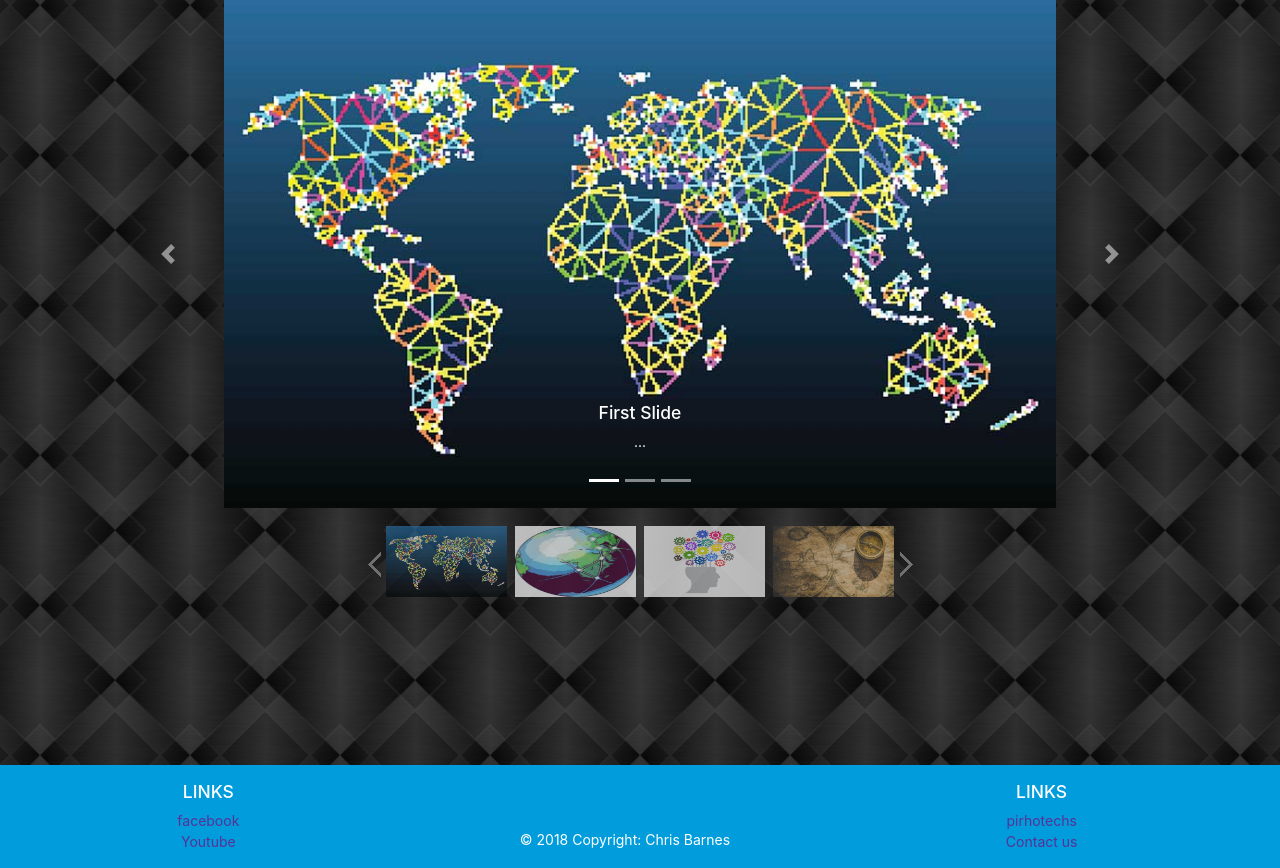
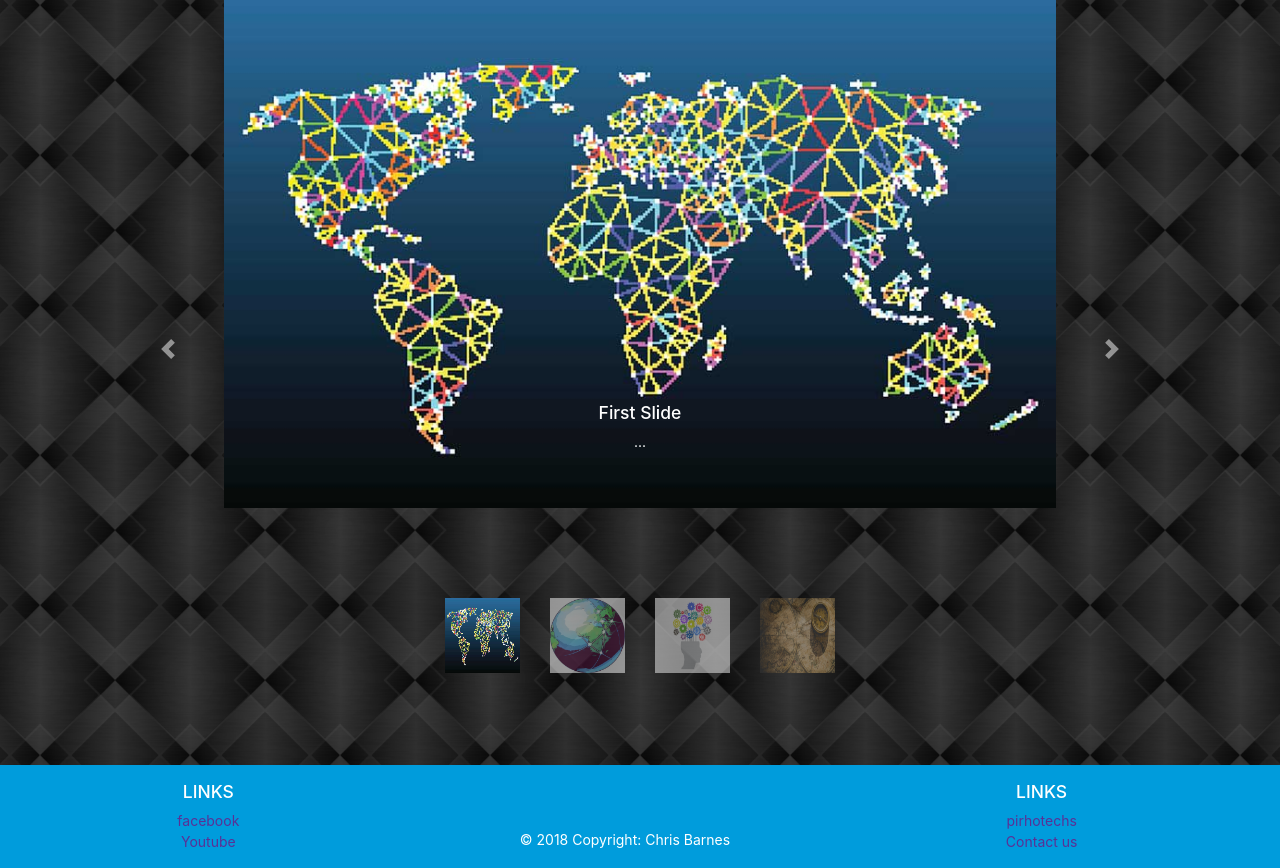
Before and after one commit to ChrisBarnes2000-MS-DU/BEW1.2-Contractor, a Django app: page / in a window 1280 px wide. Shown: the part 108-976 px from the top of the page. Run offline with Django 3.2, Linux system fonts and the light colour scheme; some libraries are stand-ins or nearby versions.

Commit message:
fixed favicon and slideshow display

```diff
--- a/static/style.css
+++ b/static/style.css
@@ -25,35 +25,10 @@ label {
     color: red;
 }
 
-#slideleft {
-    float: left;
-    width: 20px;
-    height: 80px;
-    background: url('slideshow/display/scroll-left.png') no-repeat center;
+.carousel-indicators li{
+    width: 75px;
+    height: 75px;
+    margin-left: 15px;
+    margin-right: 15px;
+    text-indent: 0px;
 }
-
-#slideright {
-    float: right;
-    width: 20px;
-    height: 80px;
-    background: url('slideshow/display/scroll-right.png') no-repeat center;
-}
-
-#slideleft:hover, #slideright:hover {
-    background-color: #000;
-}
-
-#slider {
-    position: relative;
-    width: 512px;
-    height: 80px;
-    overflow: hidden;
-}
-
-#slider img {
-    cursor: pointer;
-    padding: 2px;
-    width: 125px;
-    height: 75px;
-    opacity: 0.7;
-}
--- a/templates/base.html
+++ b/templates/base.html
@@ -4,7 +4,7 @@
 <head>
     <meta charset="UTF-8">
     <meta name="viewport" content="width=device-width, initial-scale=1.0, shrink-to-fit=no">
-    <link rel="shortcut icon" href="static/images/favicon.ico">
+    <link rel="shortcut icon" type="image/png" href="{% static 'favicon.ico' %}" />
     <meta http-equiv="X-UA-Compatible" content="ie=edge">
     <!-- BOOTSTRAP THEME -->
     <link rel="stylesheet" href="https://stackpath.bootstrapcdn.com/bootstrap/4.3.1/css/bootstrap.min.css">
--- a/templates/index.html
+++ b/templates/index.html
@@ -2,8 +2,8 @@
 {% extends 'base.html' %}
 
 {% block content %}
-<div id="carouselExampleControls" class="carousel slide" data-ride="carousel">
-    <div class="carousel-inner">
+<div id="carouselExampleIndicators" class="carousel slide" data-ride="carousel">
+    <div class="carousel-inner" style="height: 700px;">
         <div class="carousel-item active">
             <img src="static/slideshow/Image1.png" alt="First Slide" class="d-block w-75 m-auto clear">
             <div class="carousel-caption d-none d-md-block">
@@ -13,7 +13,7 @@
             <!-- https://encrypted-tbn0.gstatic.com/images?q=tbn%3AANd9GcR9jY4uLZ-xpgbE_tRzZ3r92l3hvLmLKoRUFLOq-LWrIjZfO8nK" -->
         </div>
         <div class="carousel-item ">
-            <img src="static/slideshow/Image2.png" alt="Second Slide" class="d-block w-75 m-auto clear">
+            <img src="static/slideshow/Image2.png" alt="Second Slide" class="d-block w-50 m-auto clear">
             <div class="carousel-caption d-none d-md-block">
                 <h5>Second Slide</h5>
                 <p>...</p>
@@ -21,14 +21,14 @@
             <!-- https://c7.uihere.com/files/563/466/432/quiz-liberation-question-calais-clip-art-trivia-day.jpg -->
         </div>
         <div class="carousel-item ">
-            <img src="static/slideshow/Image3.png" alt="Third Slide" class="d-block w-75 m-auto clear">
+            <img src="static/slideshow/Image3.png" alt="Third Slide" class="d-block w-50 m-auto clear">
             <div class="carousel-caption d-none d-md-block">
                 <h5>Third Slide</h5>
                 <p>...</p>
             </div>
         </div>
         <div class="carousel-item ">
-            <img src="static/slideshow/Image4.png" alt="Third Slide" class="d-block w-75 m-auto clear">
+            <img src="static/slideshow/Image4.png" alt="Fourth Slide" class="d-block w-75 m-auto clear">
             <div class="carousel-caption d-none d-md-block">
                 <h5>Fourth Slide</h5>
                 <p>...</p>
@@ -36,34 +36,29 @@
         </div>
     </div>
 
-    <a class="carousel-control-prev" href="#carouselExampleControls" role="button" data-slide="prev">
+    <a class="carousel-control-prev" href="#carouselExampleIndicators" role="button" data-slide="prev">
         <span class="carousel-control-prev-icon" aria-hidden="true"></span>
         <span class="sr-only">Previous</span>
     </a>
-    <a class="carousel-control-next" href="#carouselExampleControls" role="button" data-slide="next">
+    <a class="carousel-control-next" href="#carouselExampleIndicators" role="button" data-slide="next">
         <span class="carousel-control-next-icon" aria-hidden="true"></span>
         <span class="sr-only">Next</span>
     </a>
 
 
     <ol class="carousel-indicators">
-        <li data-target="#carouselExampleIndicators" data-slide-to="0" class="active"></li>
-        <li data-target="#carouselExampleIndicators" data-slide-to="1"></li>
-        <li data-target="#carouselExampleIndicators" data-slide-to="2"></li>
+        <li data-target="#carouselExampleIndicators" data-slide-to="0" class="active">
+            <img src="static/slideshow/Image1.png" alt="Image #1" style="width: 75px; height: 75px;">
+        </li>
+        <li data-target="#carouselExampleIndicators" data-slide-to="1">
+            <img src="static/slideshow/Image2.png" alt="Image #2" style="width: 75px; height: 75px;">
+        </li>
+        <li data-target="#carouselExampleIndicators" data-slide-to="2">
+            <img src="static/slideshow/Image3.png" alt="Image #3" style="width: 75px; height: 75px;">
+        </li>
+        <li data-target="#carouselExampleIndicators" data-slide-to="3">
+            <img src="static/slideshow/Image4.png" alt="Image #4" style="width: 75px; height: 75px;">
+        </li>
     </ol>
 </div>
-
-<div class="row justify-content-center mt-3">
-    <div id="slideleft" title="Slide Left"></div>
-
-    <div id="slider">
-        <img src="static/slideshow/Image1.png" alt="Image #1">
-        <img src="static/slideshow/Image2.png" alt="Image #2">
-        <img src="static/slideshow/Image3.png" alt="Image #3">
-        <img src="static/slideshow/Image4.png" alt="Image #4">
-    </div>
-
-    <div id="slideright" title="Slide Right"></div>
-</div>
-
 {% endblock %}
```
Also changed, not shown: static/favicon.ico (renamed from static/images/favicon.ico).
